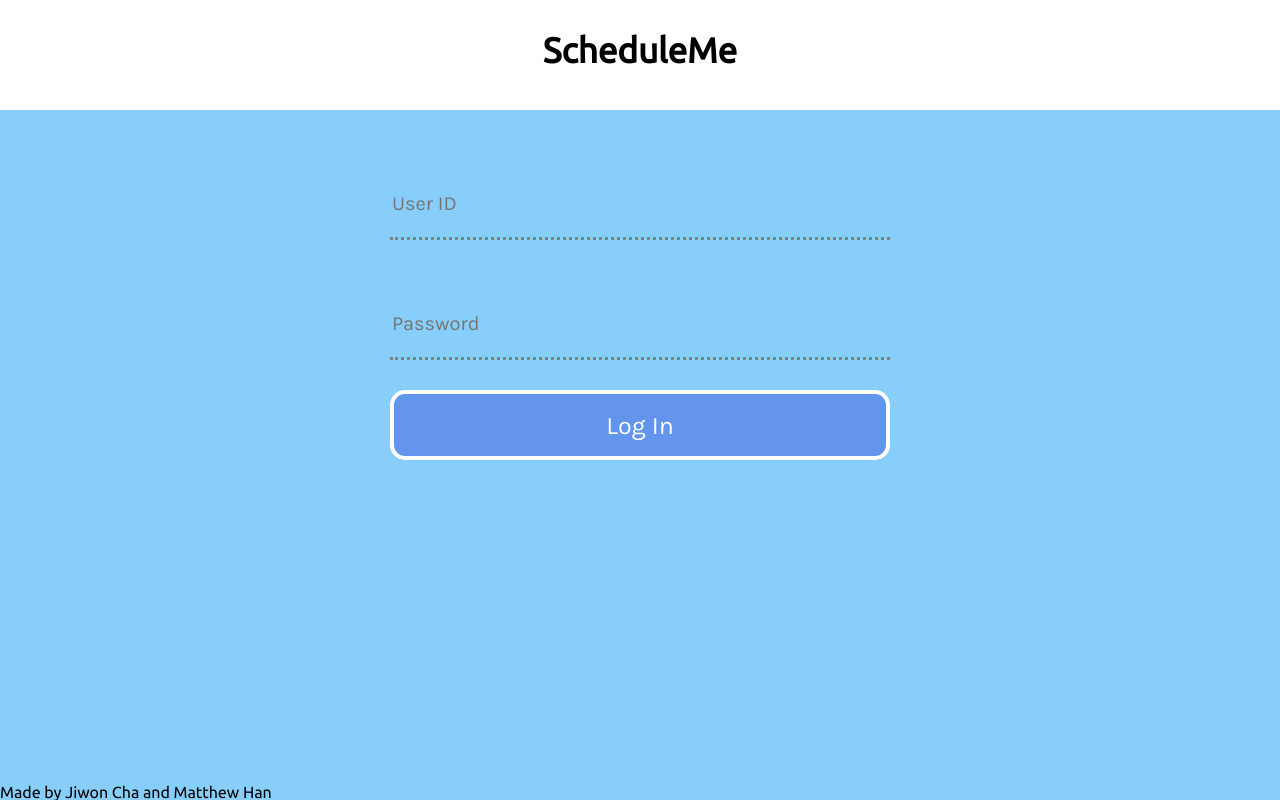
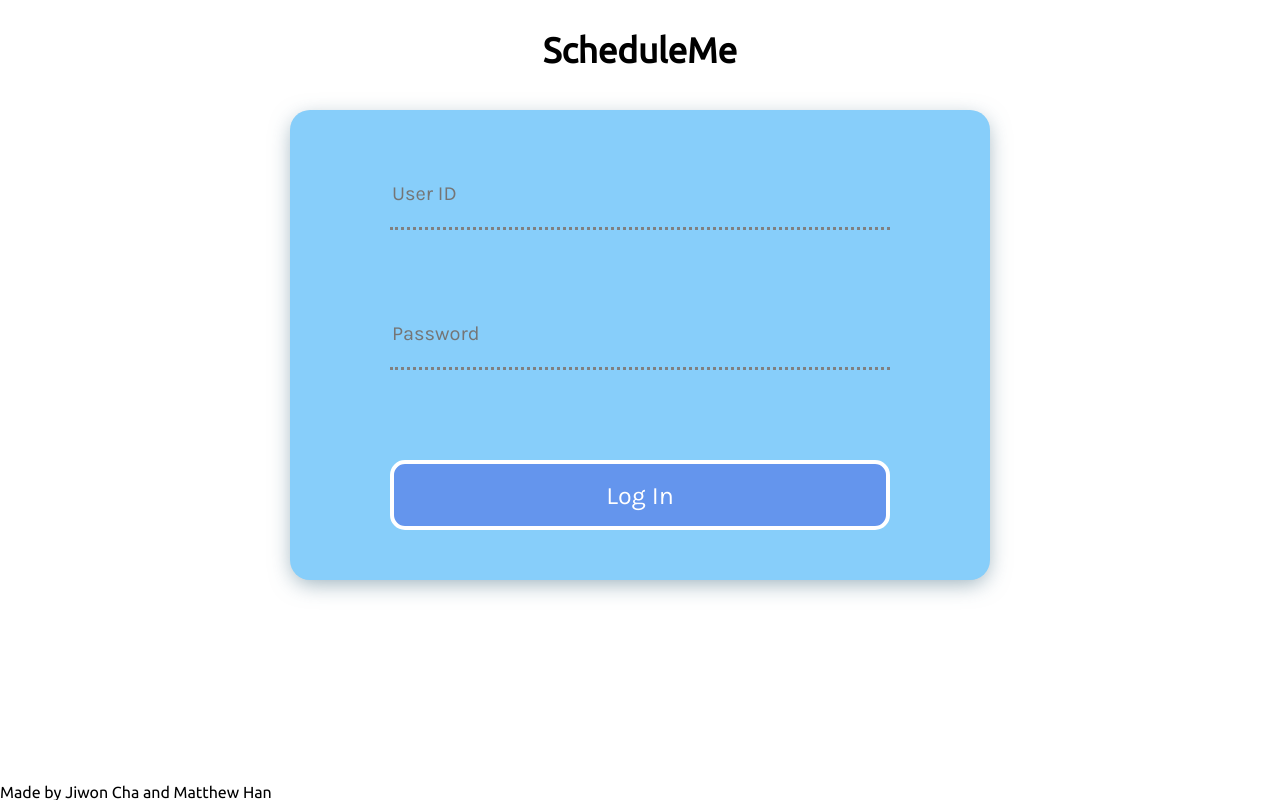
Before and after one commit to MatthewLeeHan/cs4640-Project, a PHP site: page /logIn.html in a window 1280 px wide. Run offline with PHP 8.4, Linux system fonts and the light colour scheme.

Commit message:
added javascript to login.js and changed css in logic.scss

```diff
--- a/css/login.css
+++ b/css/login.css
@@ -70,7 +70,6 @@ a {
   color: white; }
 
 body {
-  background-color: #87CEFA;
   font-family: 'Ubuntu', sans-serif; }
   body header {
     background-color: white;
@@ -83,13 +82,24 @@ body {
       body header .logo a {
         text-decoration: none;
         color: black; }
+  body .card-container {
+    border-radius: 20px;
+    background-color: #87CEFA;
+    height: fit-content;
+    width: fit-content;
+    padding: 50px 100px 50px 100px;
+    margin: 0 auto;
+    -webkit-box-shadow: 0px 6px 22px -3px rgba(74, 113, 135, 0.58);
+    -moz-box-shadow: 0px 6px 22px -3px rgba(74, 113, 135, 0.58);
+    box-shadow: 0px 6px 22px -3px rgba(74, 113, 135, 0.58); }
+  body .form-holder {
+    display: flex;
+    align-items: center;
+    justify-content: center; }
   body form {
-    position: relative;
-    text-align: center; }
+    flex-direction: column; }
     body form .idinput {
-      padding: 60px 30px 30px 30px;
-      display: flex;
-      justify-content: center; }
+      padding: 0px 0 60px 0; }
       body form .idinput #user_id {
         border: 0;
         outline: 0;
@@ -99,10 +109,11 @@ body {
         height: 70px;
         font-size: 20px;
         font-family: 'Karla', sans-serif; }
+      body form .idinput #user_id_error {
+        color: red;
+        margin-top: 10px; }
     body form .pwinput {
-      padding: 20px 30px 30px 30px;
-      display: flex;
-      justify-content: center; }
+      padding: 0px 0px 80px 0px; }
       body form .pwinput #password {
         border: 0;
         outline: 0;
@@ -112,9 +123,9 @@ body {
         height: 70px;
         font-size: 20px;
         font-family: 'Karla', sans-serif; }
-    body form .submitbtn {
-      display: flex;
-      justify-content: center; }
+      body form .pwinput #pw_id_error {
+        color: red;
+        margin-top: 10px; }
     body form .submitbtn #submit {
       border-style: solid;
       border-width: 4px;
@@ -127,6 +138,10 @@ body {
       font-size: 25px;
       font-family: 'Karla', sans-serif;
       border-radius: 15px; }
+    body form .disabled {
+      border: 1px solid #999999;
+      background-color: #cccccc;
+      color: #666666; }
   body footer {
     position: fixed;
     text-align: center;
--- /dev/null
+++ b/js/login.js
@@ -0,0 +1,21 @@
+// my validate function
+function validateForm(){
+    console.log('running');
+    user_id = document.getElementById("user_id").value;
+    password = document.getElementById("password").value;
+    submit_btn = document.getElementById('submit');
+    if(user_id == '' && password == ''){
+        document.getElementById('user_id_error').innerHTML ="Please enter your user ID";
+        document.getElementById('pw_id_error').innerHTML ="Please enter your password";
+    }
+    else if(user_id == '' && password != ''){
+        document.getElementById('user_id_error').innerHTML ="Please enter your user ID";
+    }
+    else if(user_id != '' && password == ''){
+        document.getElementById('pw_id_error').innerHTML ="Please enter your password";
+    }
+    else{
+        document.getElementById('user_id_error').innerHTML ="";
+        document.getElementById('pw_id_error').innerHTML ="";
+    }
+}
--- a/js/mainPage.js
+++ b/js/mainPage.js
@@ -1,11 +1,12 @@
 // anonymous function requirement
 (function () {
     document.getElementById("pageContent").style.display='none';
-    setTimeout(function(){loaderCease();},2000);
+    // after 1.5 seconds, loader will finish, rest of site will then show up
+    setTimeout(function(){loaderCease();},1500);
 })();
 
+// maybe could add an animation to body coming in
 function loaderCease() {
-    // alert('yee');
     var myloader = document.getElementById("loadingSpinner");
     var myPageContent = document.getElementById("pageContent");
     var mySpinnerHolder = document.getElementById("spinnerHolder");
--- a/logIn.html
+++ b/logIn.html
@@ -17,19 +17,26 @@
 			<h1><a href="index.html"> ScheduleMe </a></h1>
 		</div>
 	</header>
-
+	<div class="card-container">
+		<div class="form-holder">
 			<form>
 				<div class = "idinput">
-			<input type="text" id="user_id" name="user_id" placeholder="User ID" required> <br>
+					<input type="text" id="user_id" name="user_id" placeholder="User ID">
+					<br>
+					<div id="user_id_error"></div>
 				</div>
 				<div class = "pwinput">
-			<input type="password" id="password" name="password" placeholder="Password" required> <br>
+					<input type="password" id="password" name="password" placeholder="Password"> <br>
+					<div id="pw_id_error"></div>
 				</div>
 				<div class = "submitbtn">
-			<input type="submit" id="submit" name="submit" value="Log In">
+					<input type="button" id="submit" name="submit" value="Log In" onclick="validateForm()">
 				</div>
 			</form>
+		</div>
+	</div>
 
+	<script type="text/javascript" src="./js/login.js"></script>
 </body>
 <footer>
 		<p>Made by Jiwon Cha and Matthew Han</p>
--- a/scss/login.scss
+++ b/scss/login.scss
@@ -2,7 +2,6 @@
 @import "fontsColors";
 
 body{
-    background-color:  #87CEFA;
     font-family: 'Ubuntu', sans-serif;
     header{
         background-color: white;
@@ -18,14 +17,37 @@ body{
             }
         }
     }
+    .card-container{
+        border-radius: 20px;
+        background-color:  #87CEFA;
+        height: fit-content;
+        width: fit-content;
+        padding: 50px 100px 50px 100px;
+        margin: 0 auto;
+        -webkit-box-shadow: 0px 6px 22px -3px rgba(74,113,135,0.58);
+        -moz-box-shadow: 0px 6px 22px -3px rgba(74,113,135,0.58);
+        box-shadow: 0px 6px 22px -3px rgba(74,113,135,0.58);
 
+    }
+    .form-holder{
+        display: flex;
+        align-items: center;
+        justify-content: center;
+        // width: 100vw;
+        // height: calc(100vh - 110px);
+    }
     form{
-        position: relative;
-        text-align: center;
+        // position: relative;
+        // text-align: center;
+        // display: flex;
+        // justify-content: center;
+        // align-content: center;
+        flex-direction: column;
         .idinput{
-            padding: 60px 30px 30px 30px;
-            display: flex;
-            justify-content: center;
+            padding: 0px 0 60px 0;
+            // display: flex;
+            // justify-content: center;
+            // flex-direction: column;
             #user_id{
                 border: 0;
                 outline: 0;
@@ -36,11 +58,16 @@ body{
                 font-size: 20px;
                 font-family: 'Karla', sans-serif;
             }
+            #user_id_error{
+                // flex-basis: 1;
+                color: red;
+                margin-top: 10px;
+            }
         }
         .pwinput{
-            padding: 20px 30px 30px 30px;
-            display: flex;
-            justify-content: center;
+            padding: 0px 0px 80px 0px;
+            // display: flex;
+            // justify-content: center;
             #password{
                 border: 0;
                 outline: 0;
@@ -51,10 +78,14 @@ body{
                 font-size: 20px;
                 font-family: 'Karla', sans-serif;
             }
+            #pw_id_error{
+                color: red;
+                margin-top: 10px;
+            }
         }
         .submitbtn{
-            display: flex;
-            justify-content: center;
+            // display: flex;
+            // justify-content: center;
             #submit{
                 border-style: solid;
                 border-width: 4px;
@@ -68,6 +99,12 @@ body{
                 font-family: 'Karla', sans-serif;
                 border-radius: 15px;
             }
+        }
+
+        .disabled{
+            border: 1px solid #999999;
+            background-color: #cccccc;
+            color: #666666;
         }
     }
     footer {
```
Also changed, not shown: 1 other file. Lines whose indentation alone changed are shown as unchanged.
